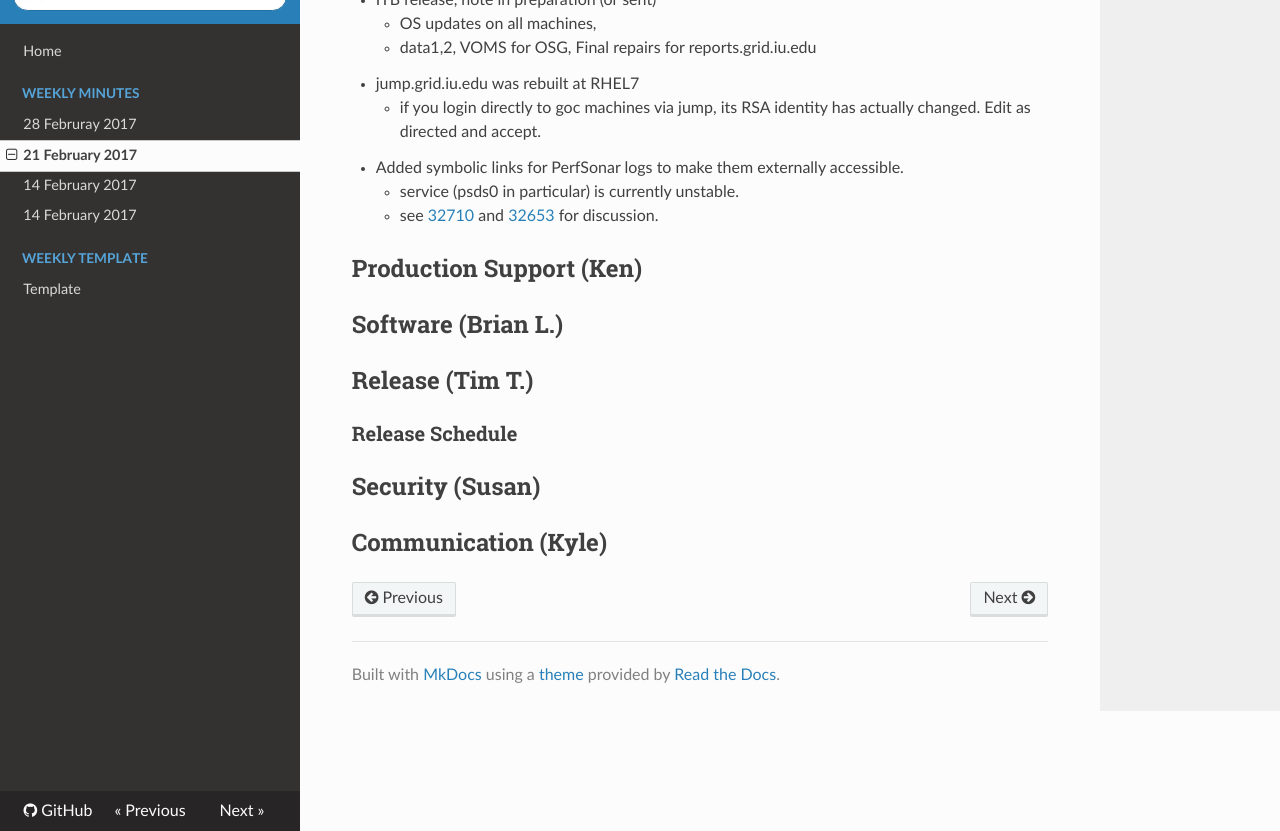
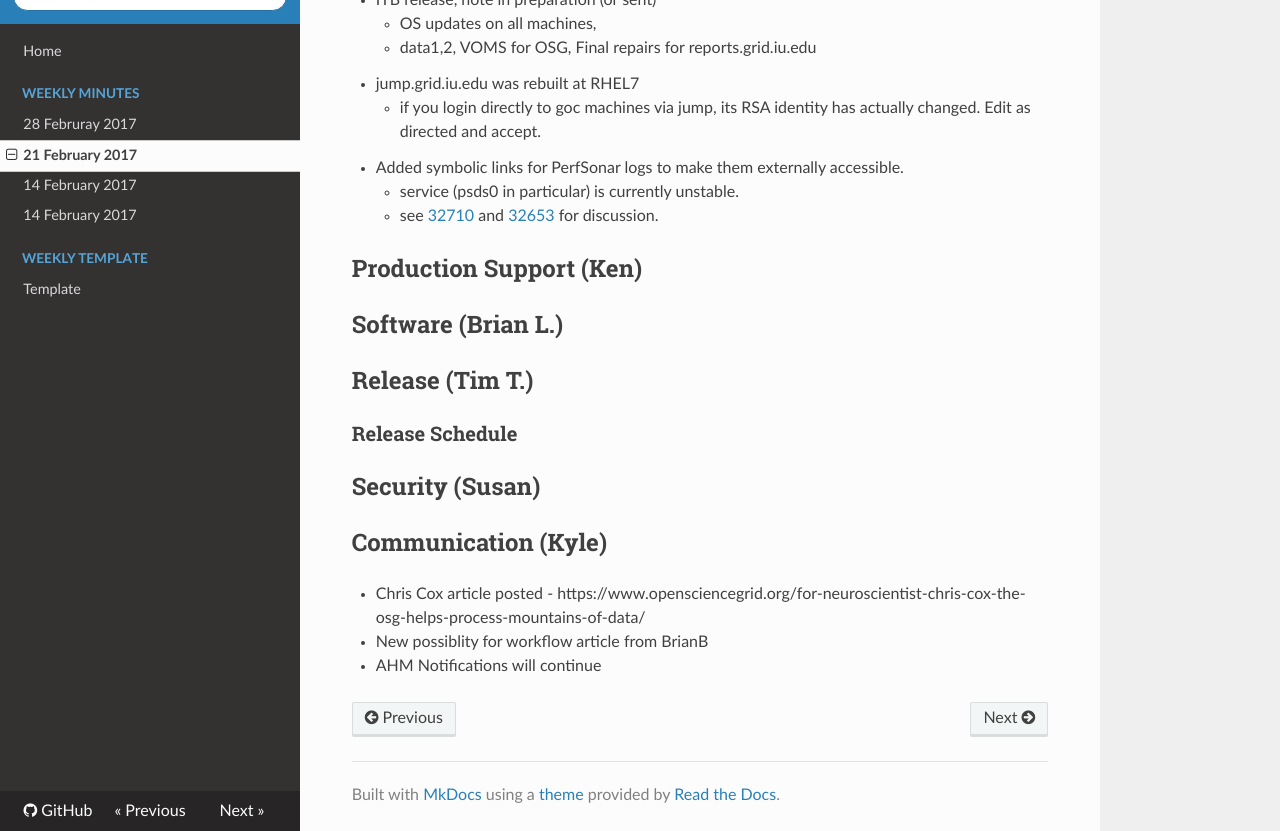
Before and after one commit to zsshah/production, an MkDocs documentation site: the page built from docs/WeeklyMinutes/21Feb2017.md, in a window 1280 px wide and 900 px high, scrolled down 2150 px, cut to the strip 69-900 px from the top of the window. Built offline with MkDocs 1.6.1, drawn with Linux system fonts in a browser that asks for light colours; nearby versions of some CDN libraries; old or Windows-style settings are respelled for this version of MkDocs.

Commit message:
Update 21Feb2017.md

```diff
--- a/docs/WeeklyMinutes/21Feb2017.md
+++ b/docs/WeeklyMinutes/21Feb2017.md
@@ -49,3 +49,6 @@
 ## Security (Susan)
 
 ## Communication (Kyle)
+   * Chris Cox article posted - https://www.opensciencegrid.org/for-neuroscientist-chris-cox-the-osg-helps-process-mountains-of-data/
+   * New possiblity for workflow article from BrianB
+   * AHM Notifications will continue
```
